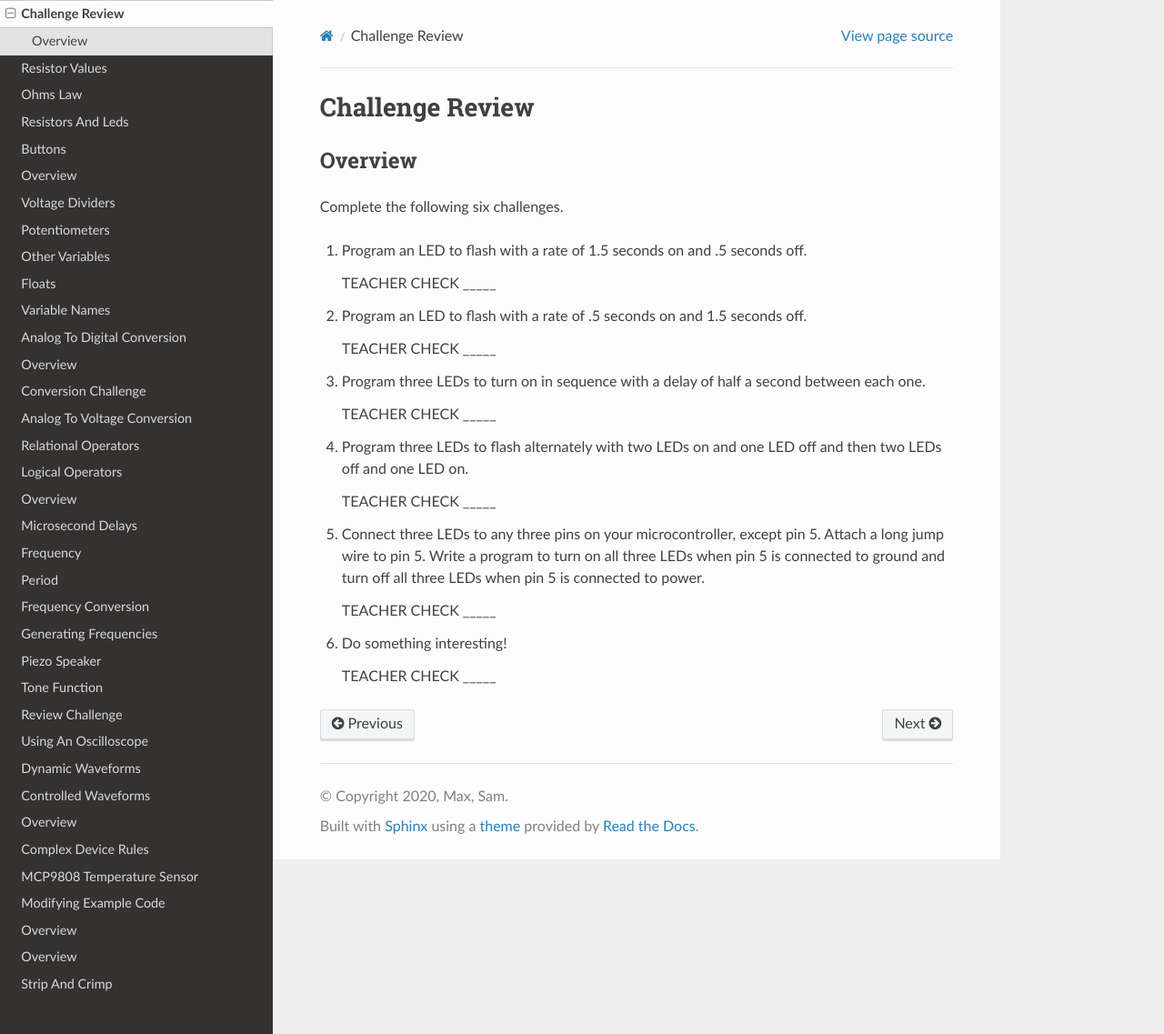
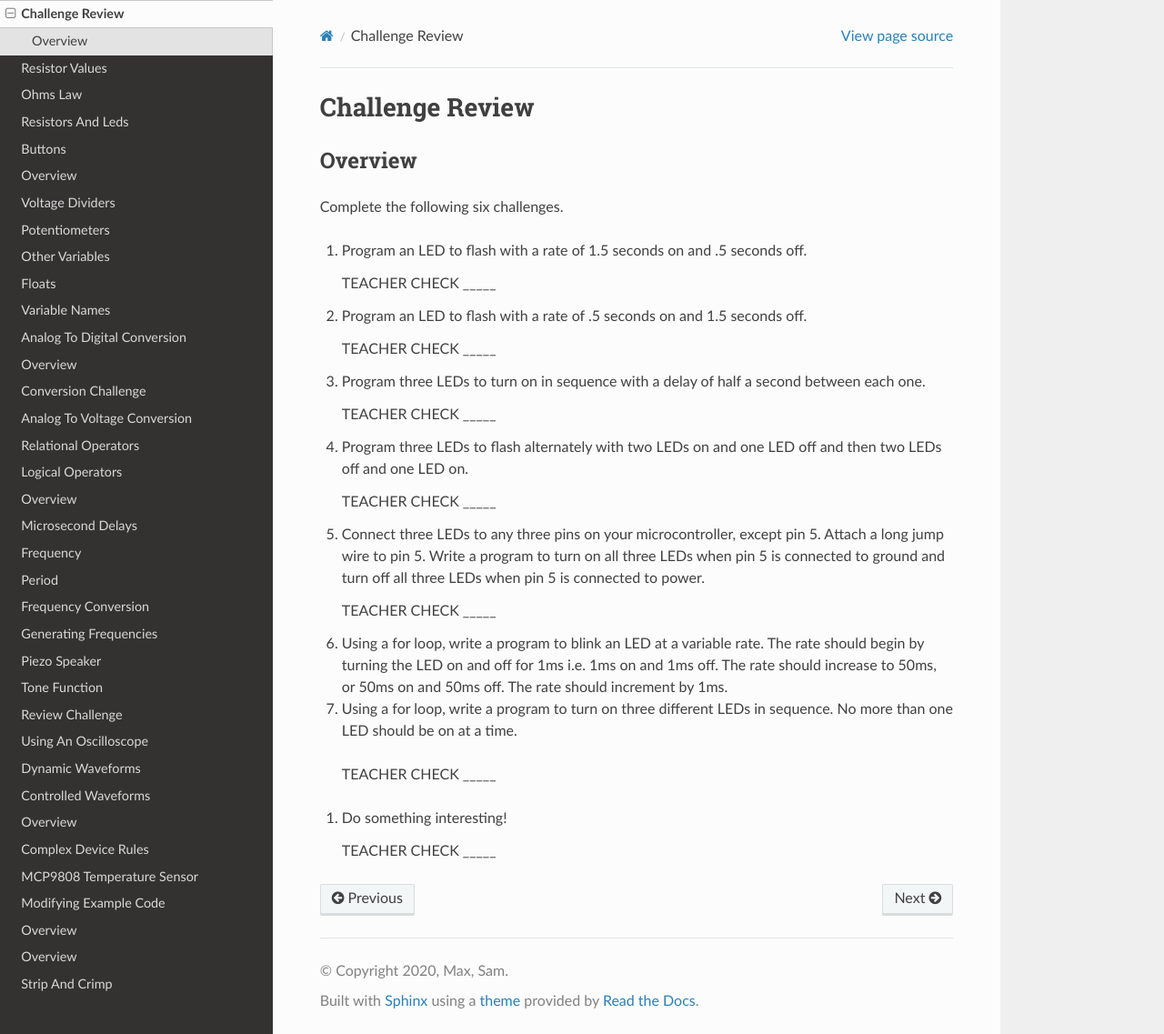
Before and after one commit to maxtkc/mvths-wiki, a Sphinx documentation site: the page built from docs/013-challenge-review.rst, in a window 1280 px wide and 1137 px high. Shown: the whole window at 91% size. Built offline with Sphinx 7.4.7 and the Read the Docs theme 2.0.0, drawn with Linux system fonts in a browser that asks for light colours; pages that are not in the unit, such as notebooks, are missing from menus.

Commit message:
Update 013-challenge-review.rst

```diff
--- a/docs/013-challenge-review.rst
+++ b/docs/013-challenge-review.rst
@@ -26,6 +26,12 @@ Complete the following six challenges.
 
    TEACHER CHECK \_\_\_\_\_
 
+#. Using a for loop, write a program to blink an LED at a variable rate. The rate should begin by turning the LED on and off for 1ms i.e. 1ms on and 1ms off. The rate should increase to 50ms, or 50ms on and 50ms off. The rate should increment by 1ms.
+
+#. Using a for loop, write a program to turn on three different LEDs in sequence. No more than one LED should be on at a time.
+
+ TEACHER CHECK \_\_\_\_\_
+
 #. Do something interesting!
 
    TEACHER CHECK \_\_\_\_\_
```
